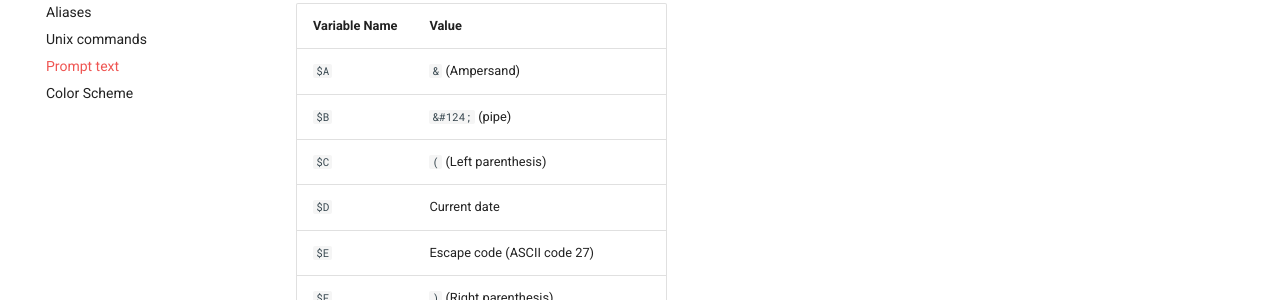
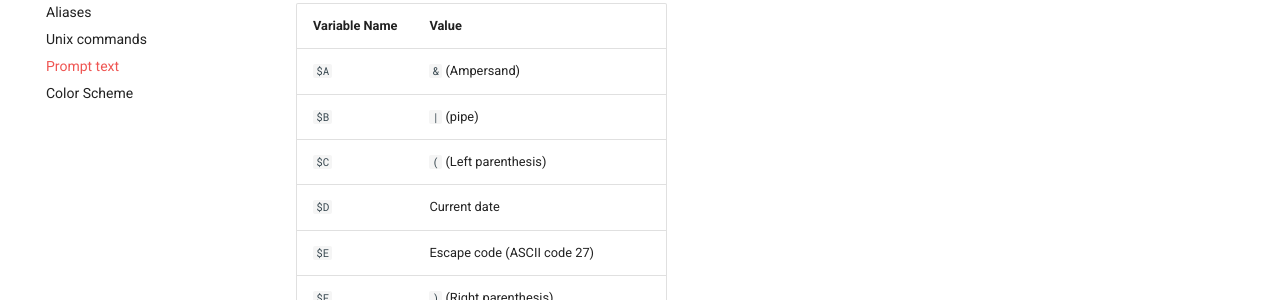
Before and after one commit to math2001/cmd-conf, an MkDocs documentation site: the page built from docs/prompt-text.md, in a window 1280 px wide and 900 px high, scrolled down 923 px. Shown: the part 150-450 px from the top of the window. Built offline with MkDocs 1.6.1 and Material for MkDocs 9.7.7, drawn with Linux system fonts in a browser that asks for light colours; comment, search, counter and statistics services are not loaded; old or Windows-style settings are respelled for this version of MkDocs.

Commit message:
fix typo in prompt-text.md

```diff
--- a/docs/prompt-text.md
+++ b/docs/prompt-text.md
@@ -49,7 +49,7 @@ This one uses the "variables". Here is the list
 | Variable Name |                 Value                 |
 |---------------|---------------------------------------|
 | `$A`          | `&` (Ampersand)                       |
-| `$B`          | `&#124;` (pipe)                       |
+| `$B`          | `|` (pipe)                            |
 | `$C`          | `(` (Left parenthesis)                |
 | `$D`          | Current date                          |
 | `$E`          | Escape code (ASCII code 27)           |
```
